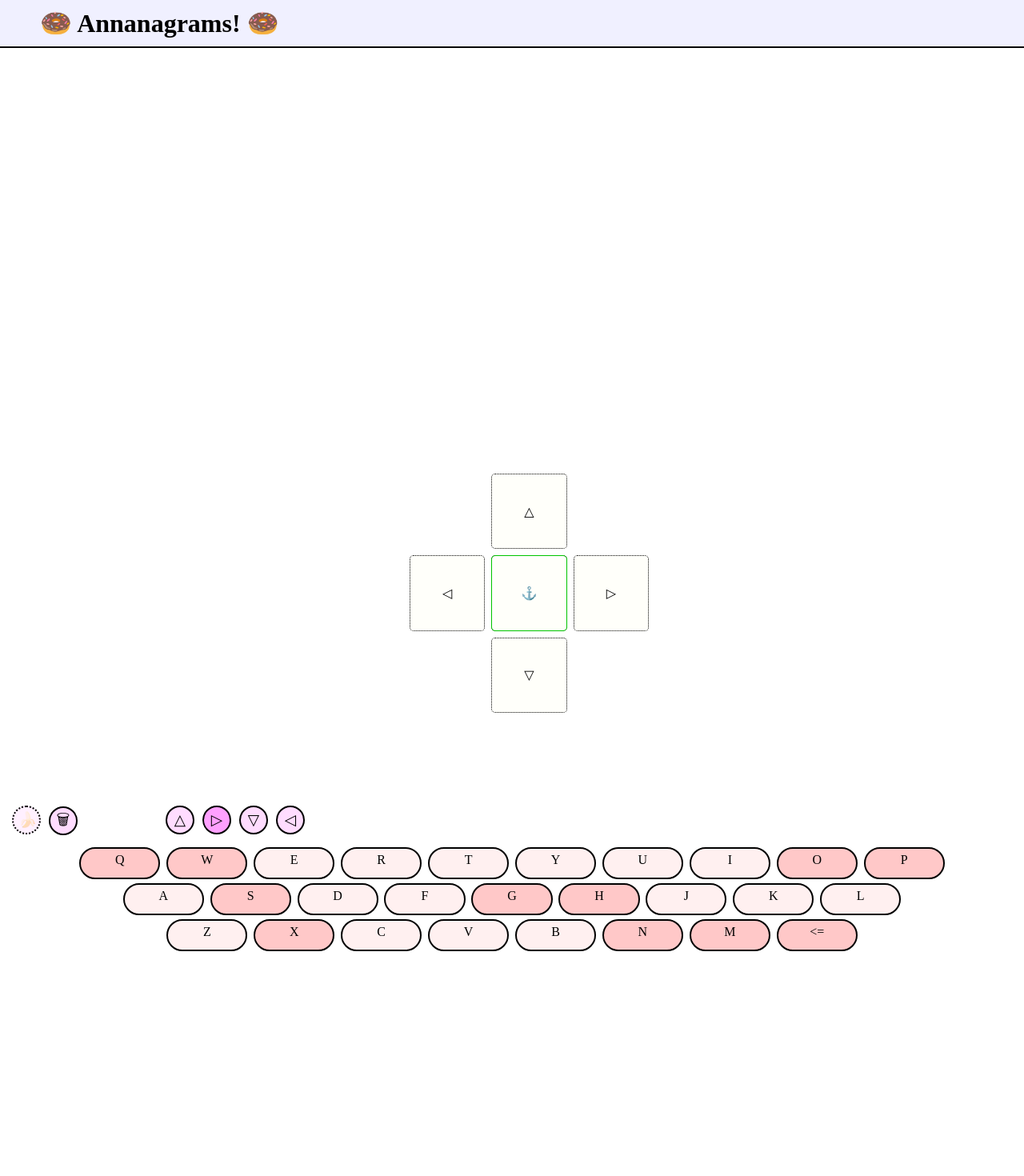
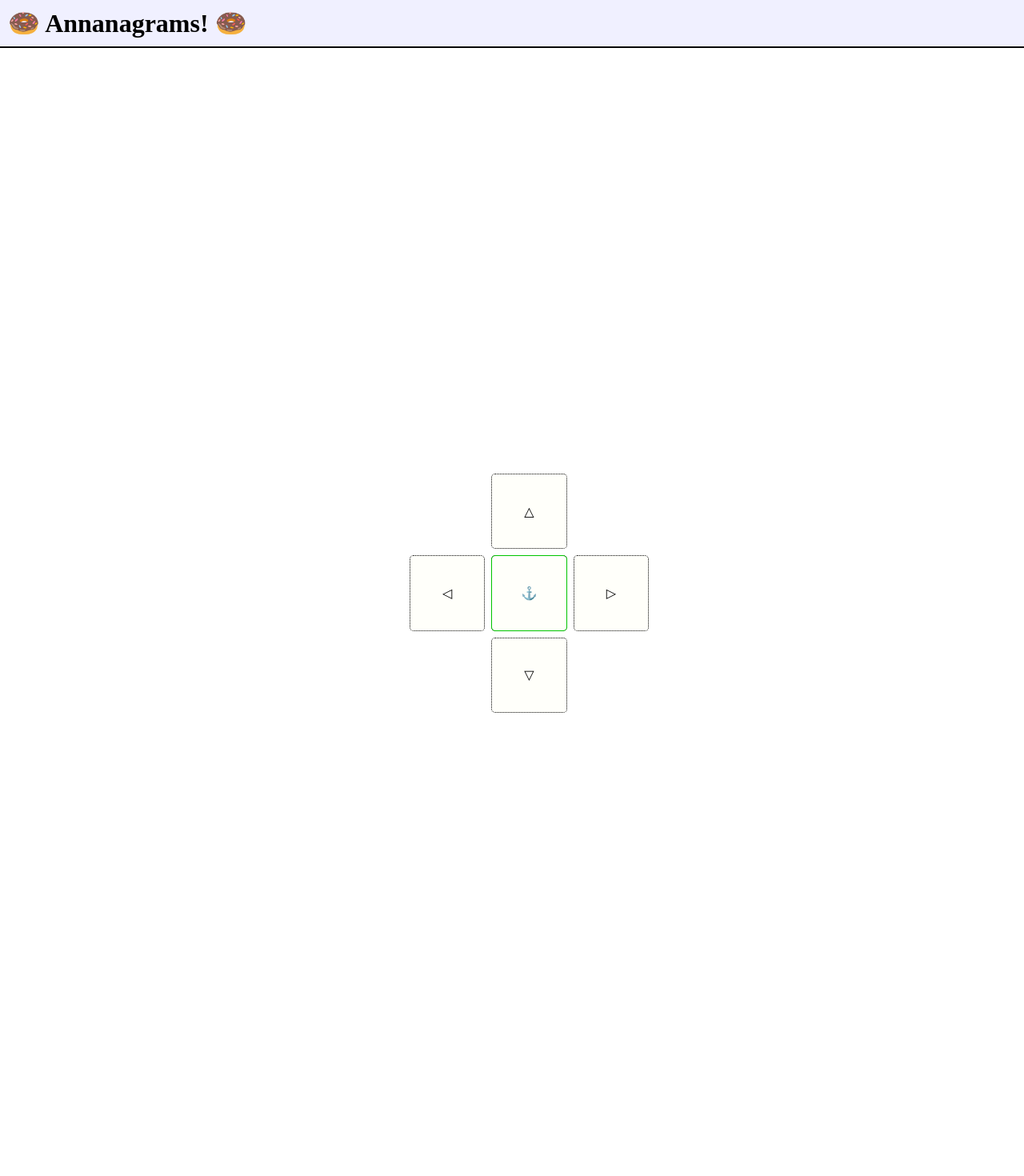
Before and after one commit to slaphappybee/annanagrams, a React (Create React App) app: page / in a window 1280 px wide. Shown: the top 1470 px of the page at 80% size. Before the commit the page ends 1194 px from the top, so only its background shows below. Built offline with nearby package versions, Linux system fonts and the light colour scheme.

Commit message:
Fix some styling

```diff
--- a/src/index.css
+++ b/src/index.css
@@ -15,7 +15,7 @@ body {
 }
 
 .header h1 {
-    margin: 10px 50px 10px 50px;
+    margin: 10px 10px 10px 10px;
 }
 
 .button-bar {
@@ -38,7 +38,7 @@ body {
 }
 
 .button-group {
-    margin-left: 100px;
+    margin-left: 70px;
     display: inline;
 }
 
@@ -122,8 +122,8 @@ body {
     flex-grow: 1;
     margin-top: 20px;
     display: grid;
-    grid-template-columns: 8vw 8vw 8vw 8vw 8vw 8vw 8vw 8vw 8vw;
-    grid-template-rows: 8vw 8vw 8vw 8vw 8vw 8vw 8vw 8vw 8vw;
+    grid-template-columns: 8vw 8vw 8vw 8vw 8vw 8vw 8vw 8vw 8vw 8vw 8vw;
+    grid-template-rows: 8vw 8vw 8vw 8vw 8vw 8vw 8vw 8vw 8vw 8vw 8vw 8vw 8vw 8vw;
     max-width: 400px;
 }
 
```
